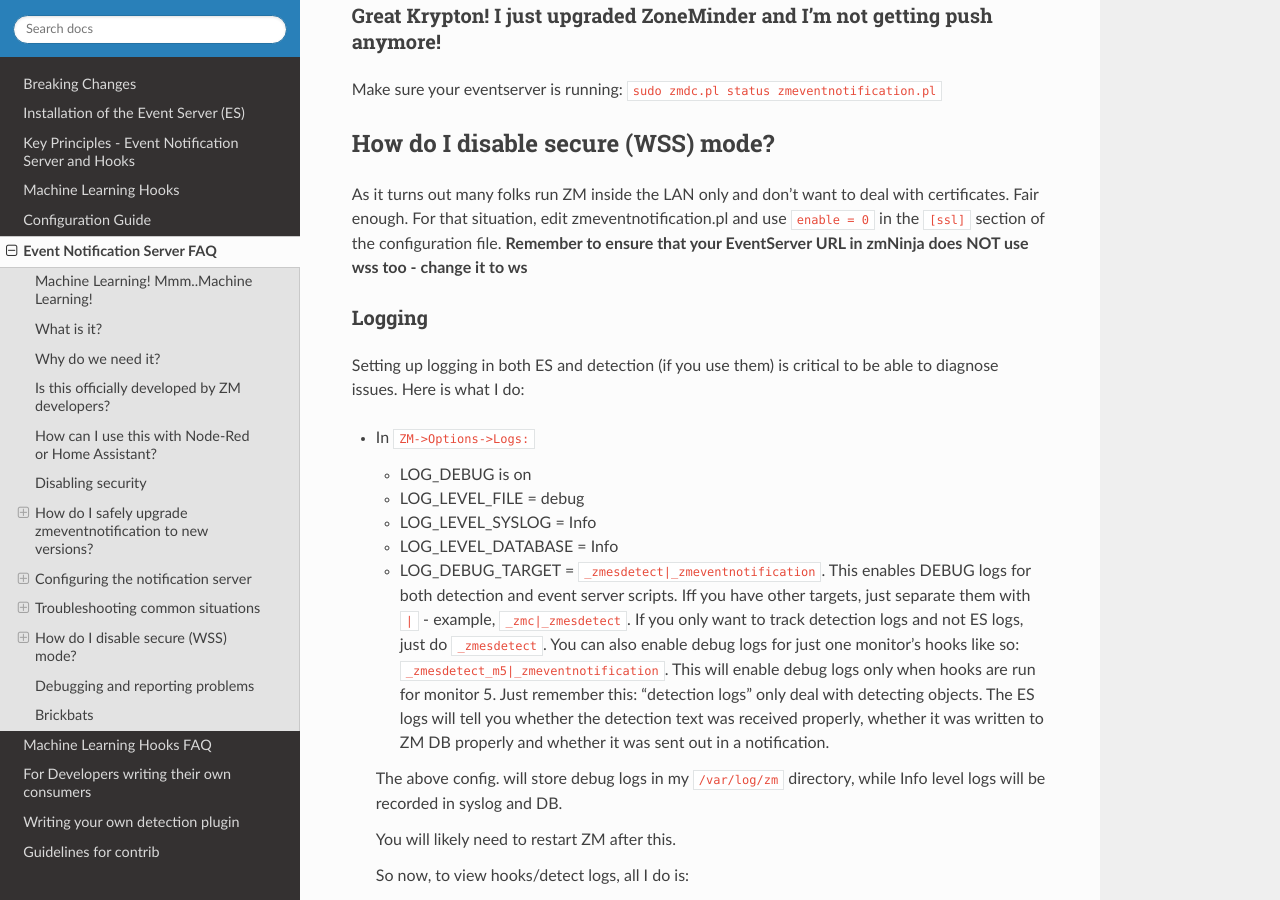
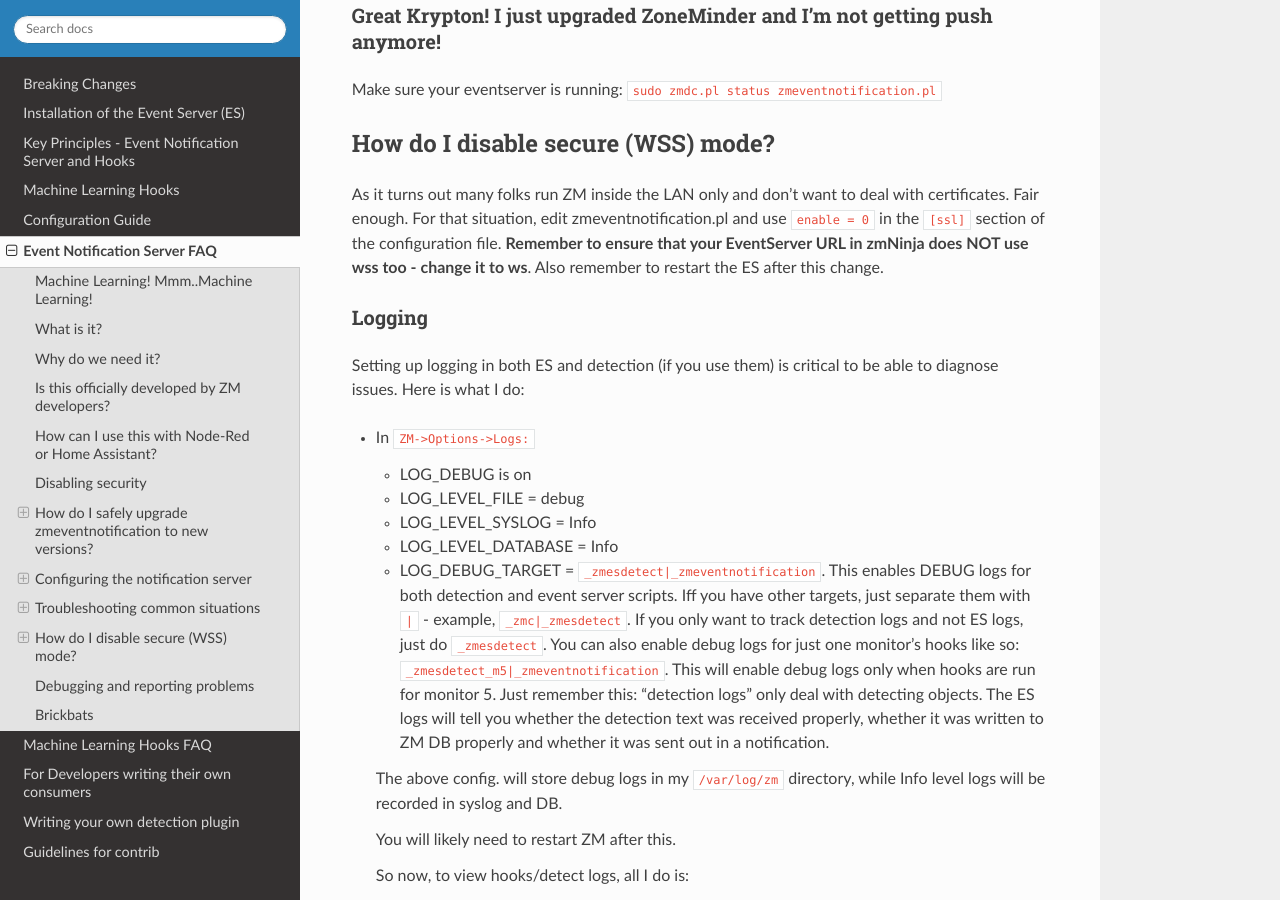
Before and after one commit to ZoneMinder/zmeventnotification, a Sphinx documentation site: the page built from docs/guides/es_faq.rst, in a window 1280 px wide and 900 px high, scrolled down 9411 px. Built offline with Sphinx 7.4.7 and the Read the Docs theme 2.0.0, drawn with Linux system fonts in a browser that asks for light colours.

Commit message:
reminder to restart

```diff
--- a/docs/guides/es_faq.rst
+++ b/docs/guides/es_faq.rst
@@ -476,7 +476,8 @@
 deal with certificates. Fair enough. For that situation, edit
 zmeventnotification.pl and use ``enable = 0`` in the ``[ssl]`` section
 of the configuration file. **Remember to ensure that your EventServer
-URL in zmNinja does NOT use wss too - change it to ws**
+URL in zmNinja does NOT use wss too - change it to ws**. Also remember to
+restart the ES after this change.
 
 
 .. _es-hooks-logging:
```
